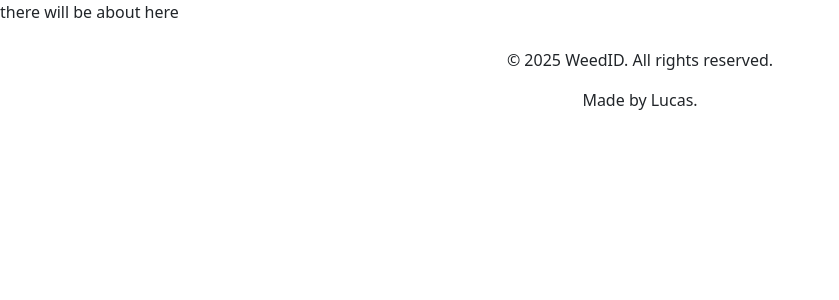
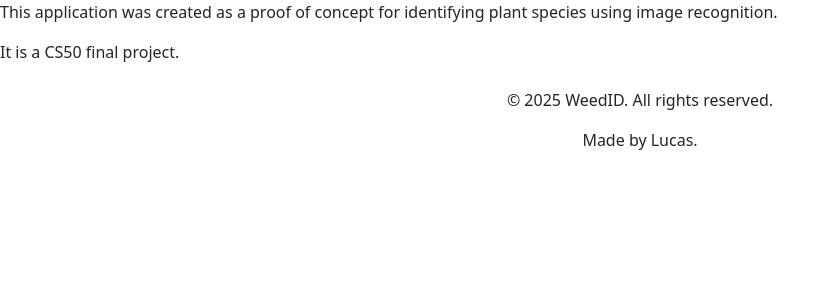
Before and after one commit to PoseidonBoladao/weed-id-POC, a Flask app: page /about in a window 1280 px wide. Shown: the part 56-356 px from the top of the page, without its empty margins (0-839 px from the left). Run offline with Flask 3, Linux system fonts and the light colour scheme.

Commit message:
update about.html and adds comments to app.py

```diff
--- a/app.py
+++ b/app.py
@@ -7,54 +7,59 @@ import pyheif
 from dotenv import load_dotenv
 from flask import Flask, flash, redirect, render_template, request, session
 from flask_session import Session
-from pprint import pprint
 from PIL import Image
 
 # Function to convert HEIC to JPEG
 def convert_heic_to_jpg(file_stream):
-    # read HEIC file from stream
-    heif_file = pyheif.read(file_stream)
+    heif_file = pyheif.read(file_stream) # read HEIC file from stream
     # convert to PIL Image
     image = Image.frombytes(
         heif_file.mode, heif_file.size, heif_file.data, "raw", heif_file.mode, heif_file.stride
     )
-    jpg_stream = io.BytesIO()
-    image.save(jpg_stream, format="JPEG")
-    jpg_stream.seek(0)
-    return jpg_stream
+    jpg_stream = io.BytesIO() # create a BytesIO stream to hold the JPEG data
+    image.save(jpg_stream, format="JPEG") # save the image as JPEG into in-memory stream
+    jpg_stream.seek(0) # reset pointer to start at the beginning of stream
+    return jpg_stream # returns the in-memory JPEG stream
 
+# creates the Flask application and initializes the session
 app = Flask(__name__)
 app.config["SESSION_PERMANENT"] = False
 app.config["SESSION_TYPE"] = "filesystem"
 Session(app)
 
 load_dotenv()  # Reads from .env file
-API_KEY = os.getenv("PLANT_ID_API_KEY")   # Your API key here
-PROJECT = "all" # You can choose a more specific flora, see: /docs/newfloras
+API_KEY = os.getenv("PLANT_ID_API_KEY")   # get API key from environment variable
+PROJECT = "all" # define project type
 api_endpoint = f"https://my-api.plantnet.org/v2/identify/{PROJECT}?api-key={API_KEY}"
 
+# Route for the home page
 @app.route("/")
 def index():
     return render_template("index.html")
 
+# Route for the new identification page
 @app.route("/newID", methods=["GET", "POST"])
 def newID():
     if request.method == "POST":
+        # check if image file is present
         if "weed_image" not in request.files:
             flash("No file uploaded.")
             return redirect("/newID")
 
-        file = request.files["weed_image"]
+        file = request.files["weed_image"] # get the uploaded file
 
+        # check if file is valid
         if file.filename == "":
             flash("No file selected.")
             return redirect("/newID")
 
-        data = {"organs": ["auto"]}
+        data = {"organs": ["auto"]} # let API AI decide organ uploaded
 
+        # check if file is HEIC or HEIF
         if file.filename.lower().endswith(".heic") or file.mimetype.startswith("image/hei"):
-            converted = convert_heic_to_jpg(file.stream)
-            filename_jpg = file.filename.rsplit('.', 1)[0] + ".jpg"
+            converted = convert_heic_to_jpg(file.stream) # convert stream to JPEG
+            filename_jpg = file.filename.rsplit('.', 1)[0] + ".jpg" # convert filename to JPEG
+            # create a tuple for the converted file
             files = [
                 ("images", (filename_jpg, converted, "image/jpeg"))
             ]
@@ -63,15 +68,16 @@ def newID():
                 ("images", (file.filename, file.stream, file.content_type))
             ]
 
-        req = requests.Request("POST", url=api_endpoint, files=files, data=data)
-        prepared = req.prepare()
+        req = requests.Request("POST", url=api_endpoint, files=files, data=data) # create a request object
+        prepared = req.prepare() # prepare the request
 
-        session = requests.Session()
-        response = session.send(prepared)
-        pprint(response.json())
+        session = requests.Session() # create a session
+        response = session.send(prepared) # send the request
+        # check if the response is successful and returns identification results
         if response.status_code == 200:
             data = response.json()
             return render_template("results.html", data=data)
+        # flash an error message if the response is not successful
         else:
             flash("Error occurred while processing the image.")
             return redirect("/newID")
@@ -79,6 +85,7 @@ def newID():
     else:
         return render_template("newID.html")
 
+# Route for the about page
 @app.route("/about")
 def about():
     return render_template("about.html")
--- a/templates/about.html
+++ b/templates/about.html
@@ -1,5 +1,6 @@
 {% extends "layout.html" %}
 
 {% block main %}
-    <p> there will be about here</p>
+    <p>This application was created as a proof of concept for identifying plant species using image recognition.</p>
+    <p>It is a CS50 final project.</p>
 {% endblock %}
```
